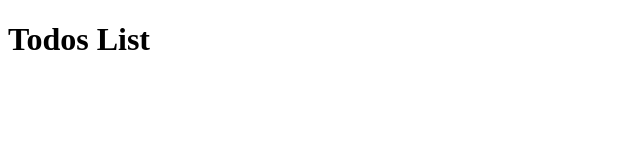
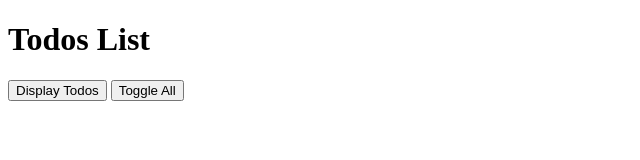
Before and after one commit to MTayyabSaeed/todos-list-javascript, a plain HTML site: page index.html in a window 1280 px wide. Shown: the whole page, without its empty margins (0-640 px from the left). Drawn offline with Linux system fonts and the light colour scheme.

Commit message:
2 buttons "Display Todos" and "Toggle All" are added

```diff
--- a/index.html
+++ b/index.html
@@ -12,6 +12,8 @@
 <body>
 
 <h1>Todos List</h1>
+<button>Display Todos</button>
+<button>Toggle All</button>
 
 </body>
 </html>
```
